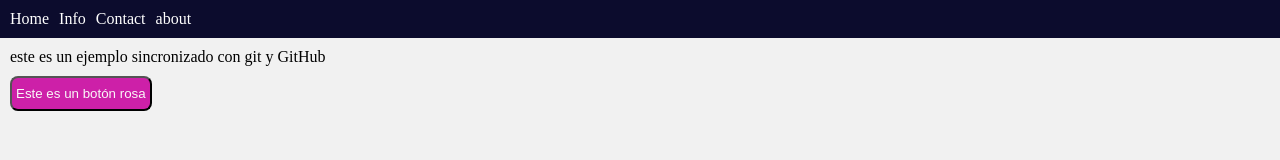
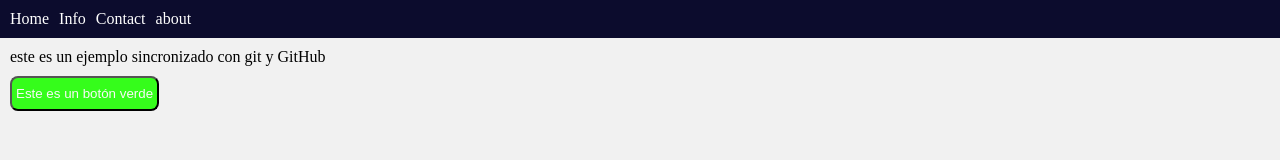
Before and after one commit to DarkChic/ejemplo-Git, a plain HTML site: page index.html in a window 1280 px wide. Drawn offline with Linux system fonts and the light colour scheme.

Commit message:
cambiar a verde el color y el texto del boton

```diff
--- a/index.html
+++ b/index.html
@@ -19,7 +19,7 @@
     <div class="container">
       <p>este es un ejemplo sincronizado con git y GitHub</p>
       <div class="actions">
-        <button>Este es un botón rosa</button>
+        <button>Este es un botón verde</button>
       </div>
     </div>
   </body>
--- a/styles.css
+++ b/styles.css
@@ -9,7 +9,7 @@ body {
 }
 
 button {
-  background-color: rgb(205, 32, 168);
+  background-color: rgb(53, 253, 27);
   color: rgb(250, 248, 248);
   padding: 8px 4px;
   border-radius: 8px;
```
